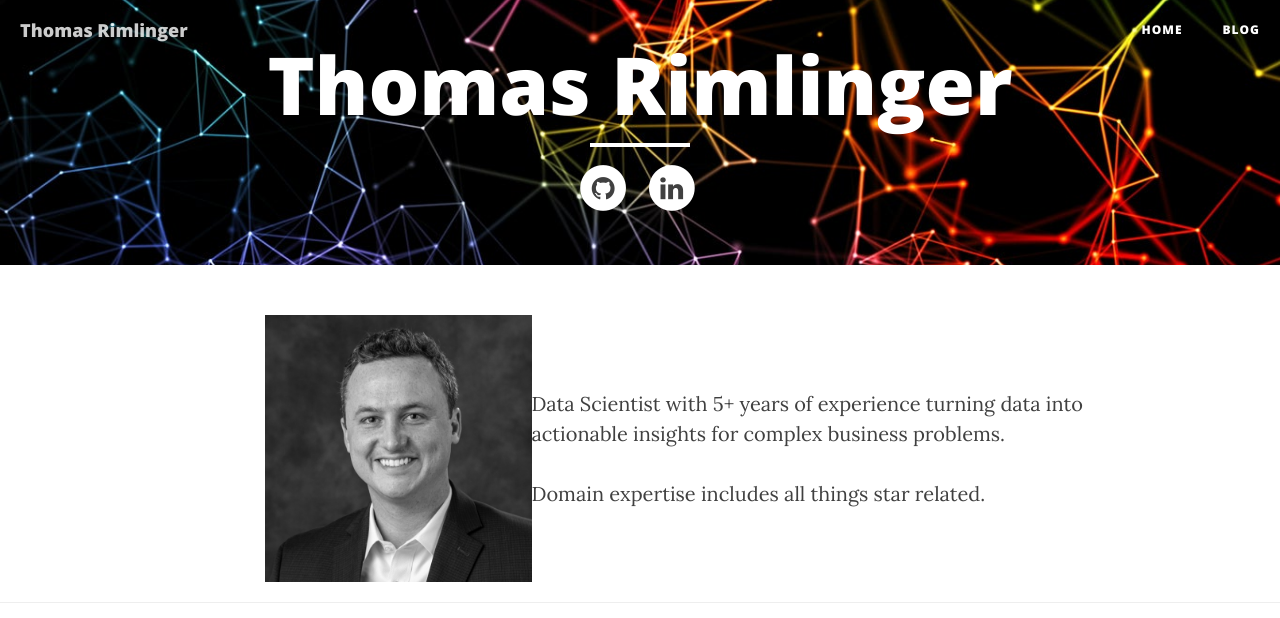
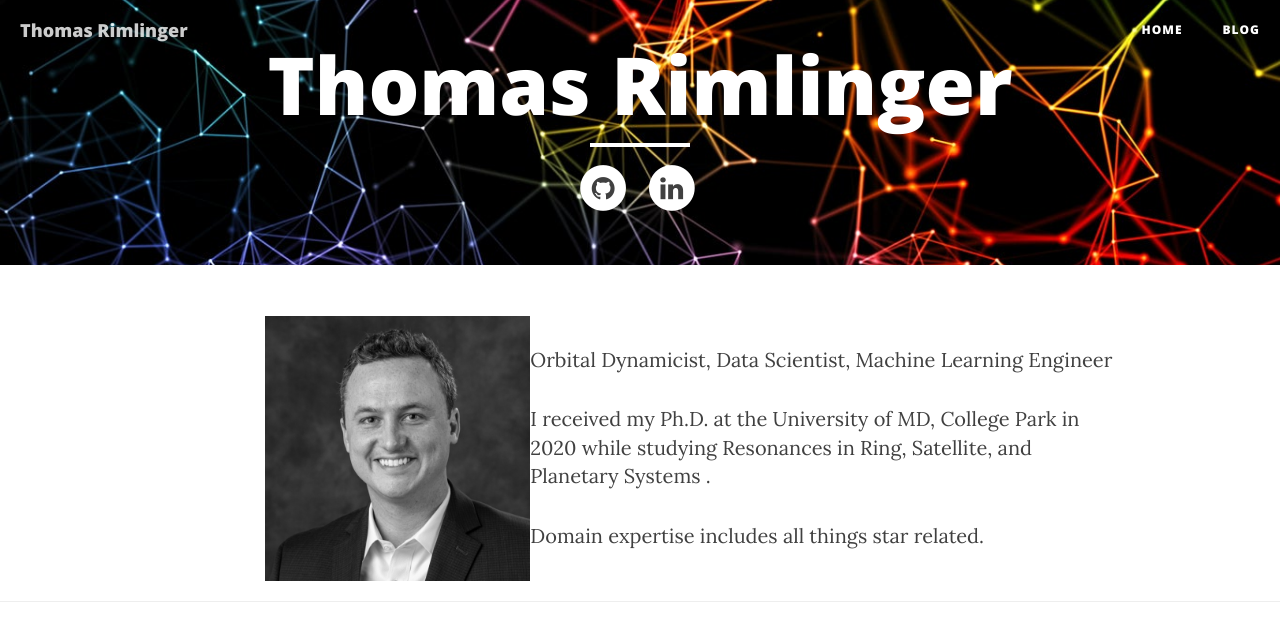
Before and after one commit to trimlinger/trimlinger.github.io, a Jekyll site: the page built from index.html, in a window 1280 px wide, cut to the strip 0-618 px from the top of the page. Built offline with Jekyll 4.4.1, drawn with Linux system fonts in a browser that asks for light colours; nearby versions of some CDN libraries; a script that is not in the unit is left out.

Commit message:
Update index.html

```diff
--- a/index.html
+++ b/index.html
@@ -11,9 +11,10 @@ background: "img/cover.jpeg"
 		</td>
 <td align="left" style="width: 1000px; border-top:0px">
 <p>
-  Data Scientist with 5+ years of experience turning data into actionable insights
-  for complex business problems.
+  Orbital Dynamicist, Data Scientist, Machine Learning Engineer
 </p>
+  I received my Ph.D. at the University of MD, College Park in 2020 while studying <a href="https://drum.lib.umd.edu/handle/1903/26851">
+	Resonances in Ring, Satellite, and Planetary Systems </a>.
 <p>
   Domain expertise includes all things star related.
 </p>
```
